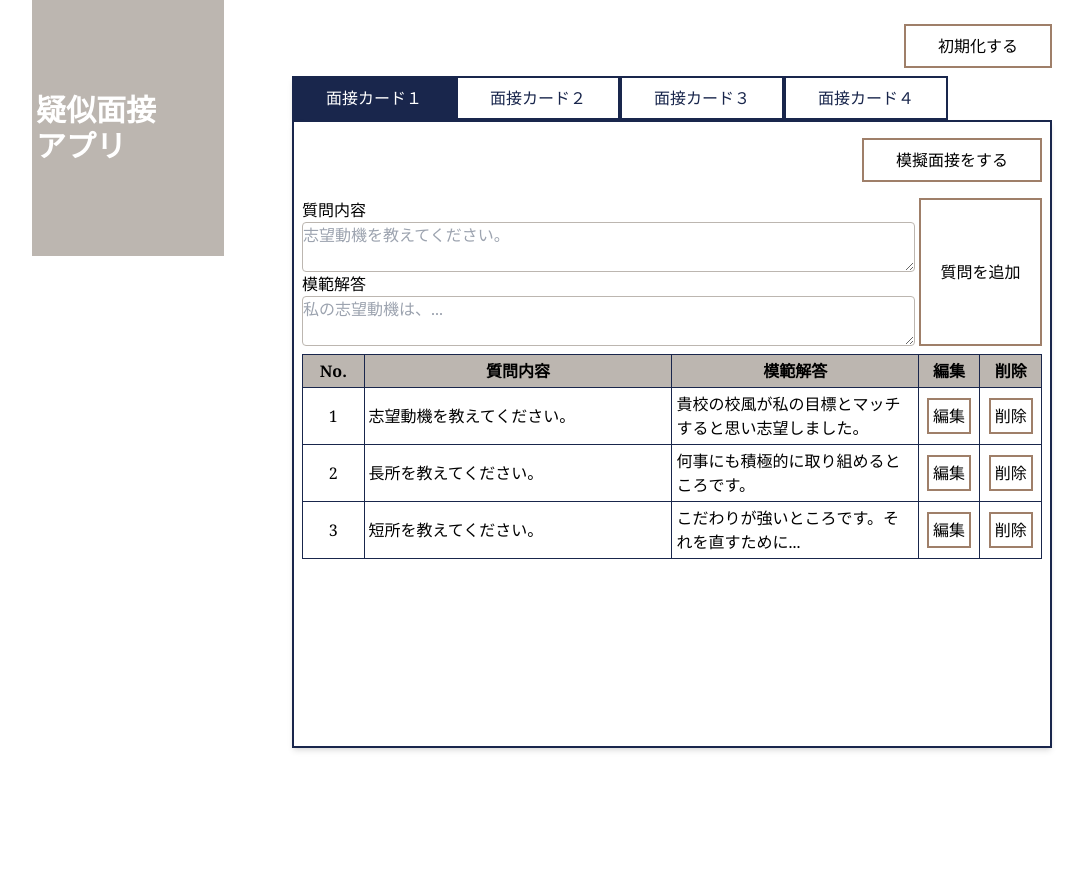
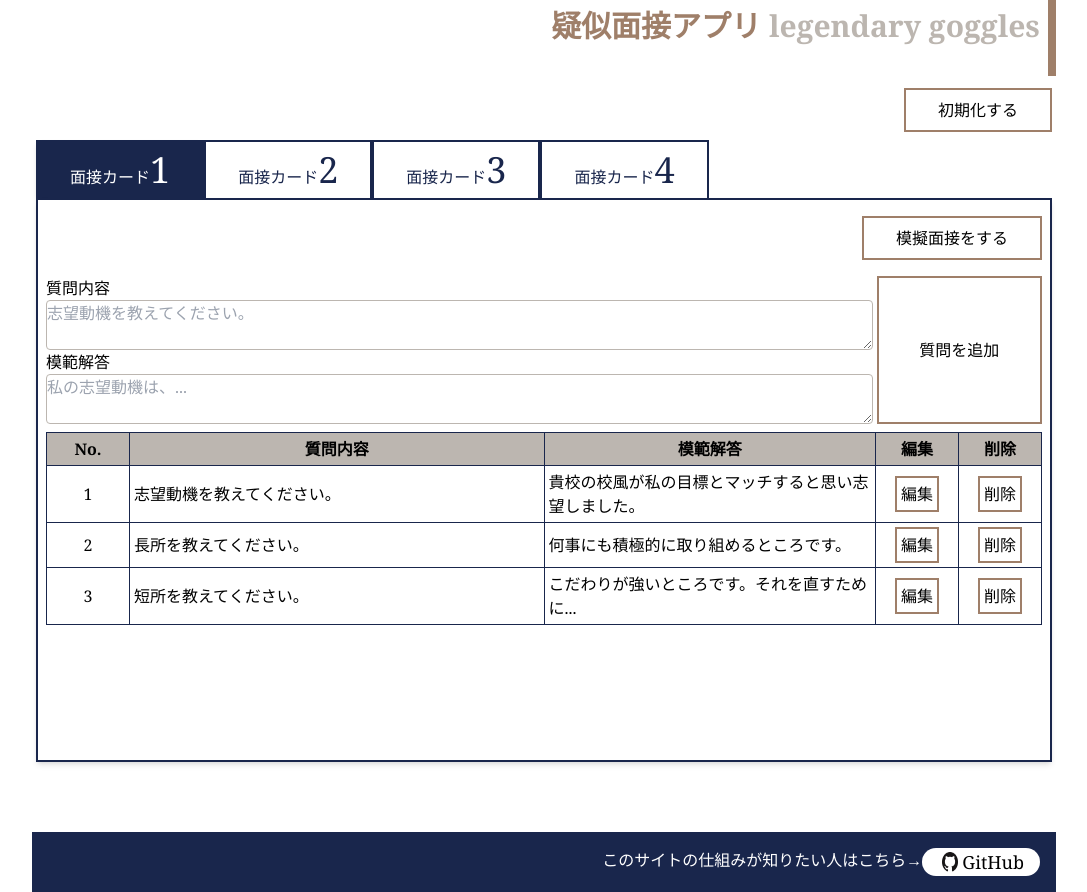
Before and after one commit to mmmmatsuuuu/legendary-goggles, a plain HTML site: page index.html in a window 1280 px wide. Shown: the whole page, without its empty margins (96-1183 px from the left). Before the commit the page ends 800 px from the top, so only its background shows below. Drawn offline with nearby package versions, Linux system fonts and the light colour scheme.

Commit message:
UI修正＆フッター追加

```diff
--- a/index.html
+++ b/index.html
@@ -9,20 +9,23 @@
     <title>トップ</title>
 </head>
 <body class="min-h-screen w-screen font-serif">
-    <div class="max-w-5xl min-h-screen m-auto lg:flex lg:justify-center lg:items-top">
-        <div class="w-full lg:basis-1/4">
-            <h1 class="h-48 lg:h-64 w-48 flex items-center bg-secondary text-white text-3xl font-black p-1 py-2">疑似面接<br>アプリ</h1>
+    <div class="max-w-5xl min-h-screen m-auto mb-8">
+        <div class="w-full">
+            <h1 class="text-3xl font-black px-2 pt-2 pb-8 border-r-8 border-accent text-right">
+                <span class="text-accent">疑似面接アプリ</span>
+                <span class="text-secondary text-right">legendary goggles</span>
+            </h1>
         </div>
-        <div class="p-1 lg:basis-3/4 h-screen pt-4">
+        <div class="p-1">
             <div class="py-2 flex justify-end">
                 <button onclick="initAll()" class="px-8 py-2 border-accent border-2 hover:bg-accent hover:text-white">初期化する</button>
             </div>
 
             <div class="flex justify-left">
-                <button id="tabs-1" name="tab-btns" onclick="changeTabs(1)" class="px-8 py-2 bg-main text-white border-main border-2 shadow-md">面接カード１</button>
-                <button id="tabs-2" name="tab-btns" onclick="changeTabs(2)" class="px-8 py-2 bg-white text-main border-main border-2">面接カード２</button>
-                <button id="tabs-3" name="tab-btns" onclick="changeTabs(3)" class="px-8 py-2 bg-white text-main border-main border-2">面接カード３</button>
-                <button id="tabs-4" name="tab-btns" onclick="changeTabs(4)" class="px-8 py-2 bg-white text-main border-main border-2">面接カード４</button>
+                <button id="tabs-1" name="tab-btns" onclick="changeTabs(1)" class="px-8 py-2 bg-main text-white border-main border-2 border-b-0 shadow-md">面接カード<span class="text-4xl">1</span></button>
+                <button id="tabs-2" name="tab-btns" onclick="changeTabs(2)" class="px-8 py-2 bg-white text-main border-main border-2 border-b-0">面接カード<span class="text-4xl">2</span></button>
+                <button id="tabs-3" name="tab-btns" onclick="changeTabs(3)" class="px-8 py-2 bg-white text-main border-main border-2 border-b-0">面接カード<span class="text-4xl">3</span></button>
+                <button id="tabs-4" name="tab-btns" onclick="changeTabs(4)" class="px-8 py-2 bg-white text-main border-main border-2 border-b-0">面接カード<span class="text-4xl">4</span></button>
             </div>
 
             <div class="relative">
@@ -41,7 +44,7 @@
                         </div>
                         <button onclick="createData(1)" class="basis-1/6 p-2 border-accent border-2 hover:bg-accent hover:text-white w-2/12" >質問を追加</button>
                     </div>
-                    <div class="h-96 overflow-scroll">
+                    <div class="h-80 overflow-scroll">
                         <table class="table-auto border-collapse border">
                             <thead>
                                 <tr>
@@ -73,7 +76,7 @@
                         </div>
                         <button onclick="createData(2)" class="basis-1/6 p-2 border-accent border-2 hover:bg-accent hover:text-white w-2/12" >質問を追加</button>
                     </div>
-                    <div class="h-96 overflow-scroll">
+                    <div class="h-80 overflow-scroll">
                         <table class="table-auto border-collapse border">
                             <thead>
                                 <tr>
@@ -106,7 +109,7 @@
                         </div>
                         <button onclick="createData(3)" class="basis-1/6 p-2 border-accent border-2 hover:bg-accent hover:text-white w-2/12" >質問を追加</button>
                     </div>
-                    <div class="h-96 overflow-scroll">
+                    <div class="h-80 overflow-scroll">
                         <table class="table-auto border-collapse border">
                             <thead>
                                 <tr>
@@ -139,7 +142,7 @@
                         </div>
                         <button onclick="createData(4)" class="basis-1/6 p-2 border-accent border-2 hover:bg-accent hover:text-white w-2/12" >質問を追加</button>
                     </div>
-                    <div class="h-96 overflow-scroll">
+                    <div class="h-80 overflow-scroll">
                         <table class="table-auto border-collapse border">
                             <thead>
                                 <tr>
@@ -159,6 +162,16 @@
             </div>
         </div>
     </div>
+    <footer class="max-w-5xl m-auto bg-main text-white p-4 flex flex-row-reverse">
+        <a
+            href="https://github.com/mmmmatsuuuu/legendary-goggles"
+            class="block flex text-lg bg-white rounded-full text-black px-4"
+        >
+        <img src="./src/img/GitHub-Mark-64px.png" class="w-6 p-1">
+        GitHub
+        </a>
+        このサイトの仕組みが知りたい人はこちら→
+    </footer>
     <div id="modal" class="fixed top-0 left-0 w-screen h-screen bg-black/50 z-50 flex justify-center items-center hidden">
         <div class="p-8 bg-secondary rounded-lg shadow-lg w-1/2">
             <h2 class="text-2xl font-bold text-white">編集</h2>
--- a/src/js/index.js
+++ b/src/js/index.js
@@ -310,9 +310,9 @@ function changeTabs(num) {
     const btns = document.getElementsByName("tab-btns");
     for (let i = 0; i < btns.length; i++) {
         if (btns[i].id == `tabs-${num}`) {
-            btns[i].className = "px-8 py-2 bg-main text-white border-main border-2 shadow-md";
+            btns[i].className = "px-8 py-2 bg-main text-white border-main border-2 border-b-0 shadow-md";
         } else {
-            btns[i].className = "px-8 py-2 bg-white text-main border-main border-2";
+            btns[i].className = "px-8 py-2 bg-white text-main border-main border-2 border-b-0";
         }
     }
 }
```
Also changed, not shown: src/js/interview.js (+13 -5 lines), src/img/GitHub-Mark-64px.png (added), src/img/GitHub-Mark-Light-64px.png (added), 1 other file.
